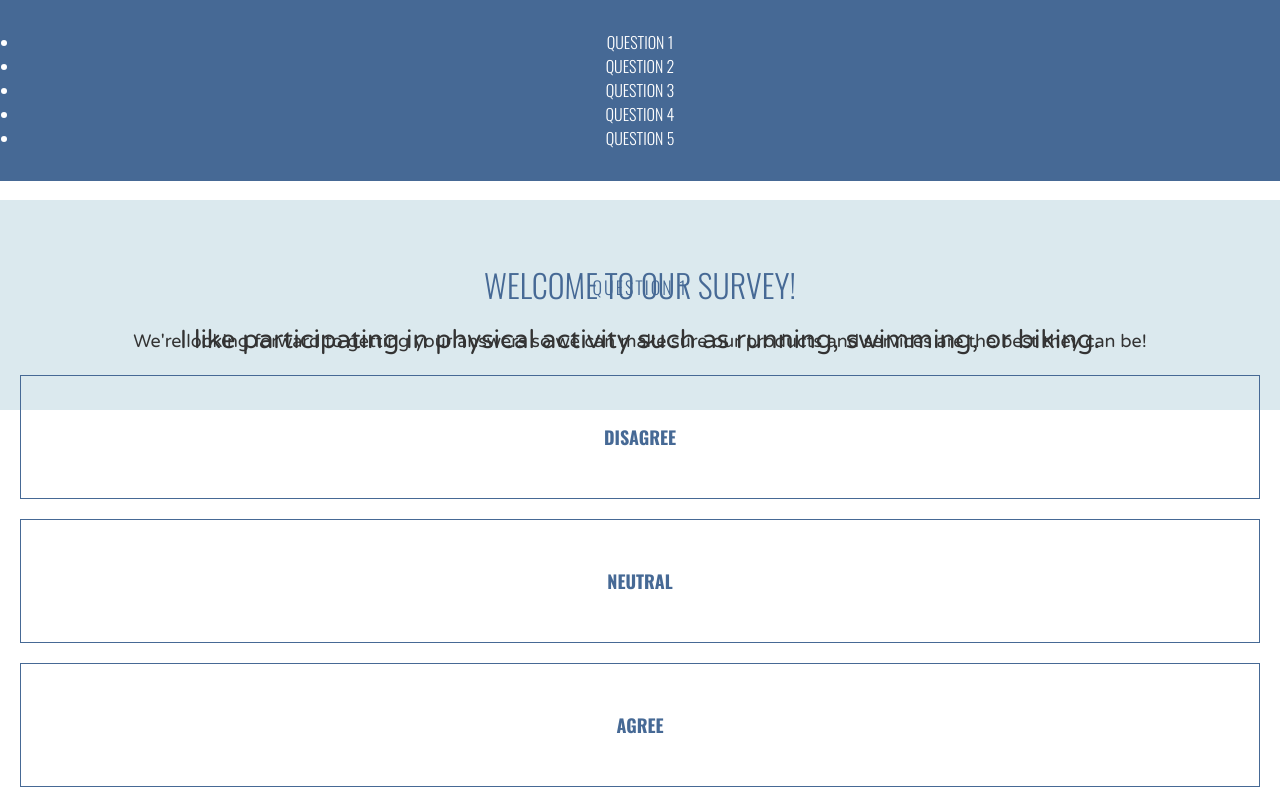
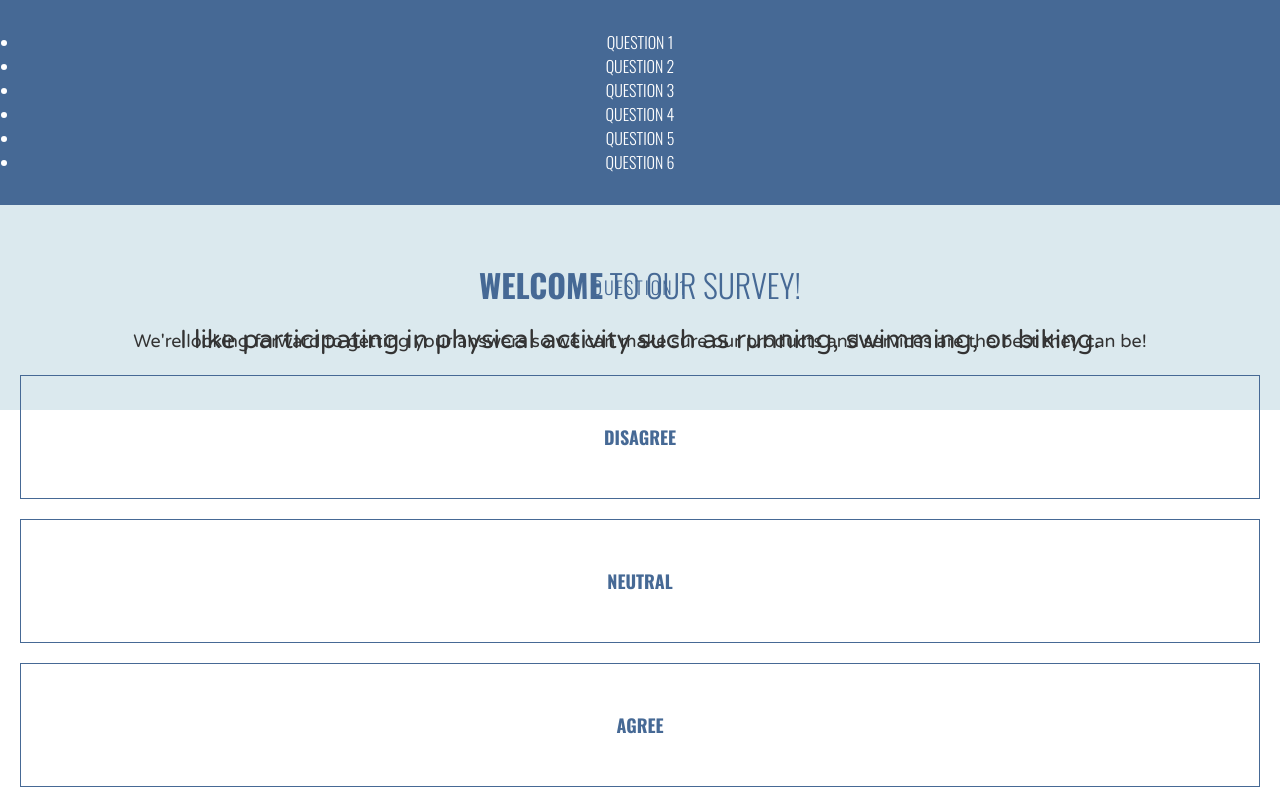
Before and after one commit to celiceceron/surveyProject, a plain HTML site: page index.html in a window 1280 px wide. Shown: the top 800 px of the page. Drawn offline with nearby package versions, Linux system fonts and the light colour scheme.

Commit message:
Update index.html

```diff
--- a/index.html
+++ b/index.html
@@ -14,11 +14,12 @@
       <li>Question 3</li>
       <li>Question 4</li>
       <li>Question 5</li>
+      <li>Question 6</li>
     </ul>
   </header>
 
   <div class="welcome">
-    <h1>Welcome to our survey!</h1>
+    <h1><strong>Welcome</strong> to our survey!</h1>
     <p>We're looking forward to getting your answers so we can make sure our products and services are the best they can be!</p>
   </div>
 
@@ -108,4 +109,7 @@
   </div>
 
 </body>
+<footer>
+  <h3>Thanks for taking our survey!</h3>
+  </footer>
 </html>
```
